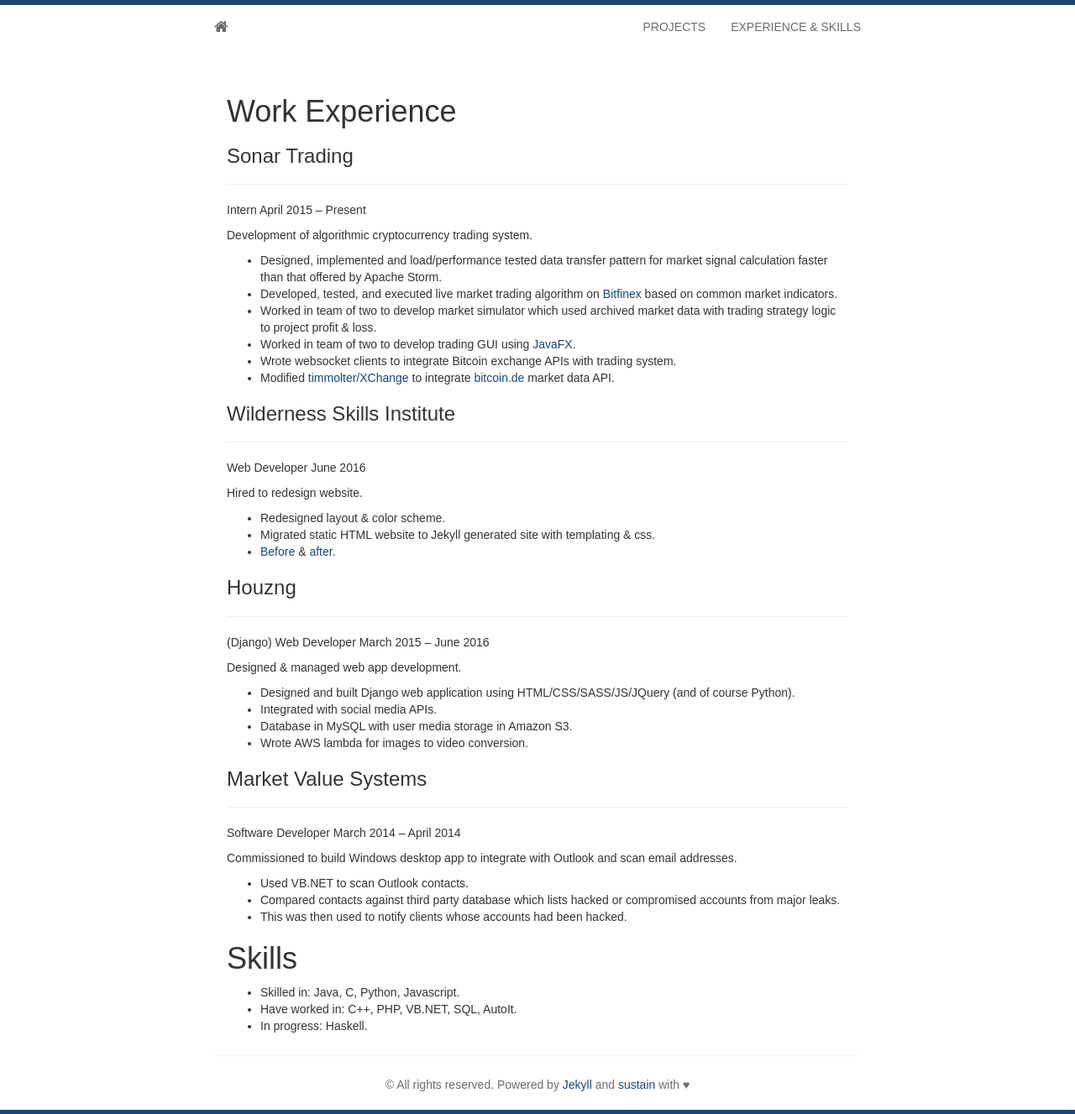
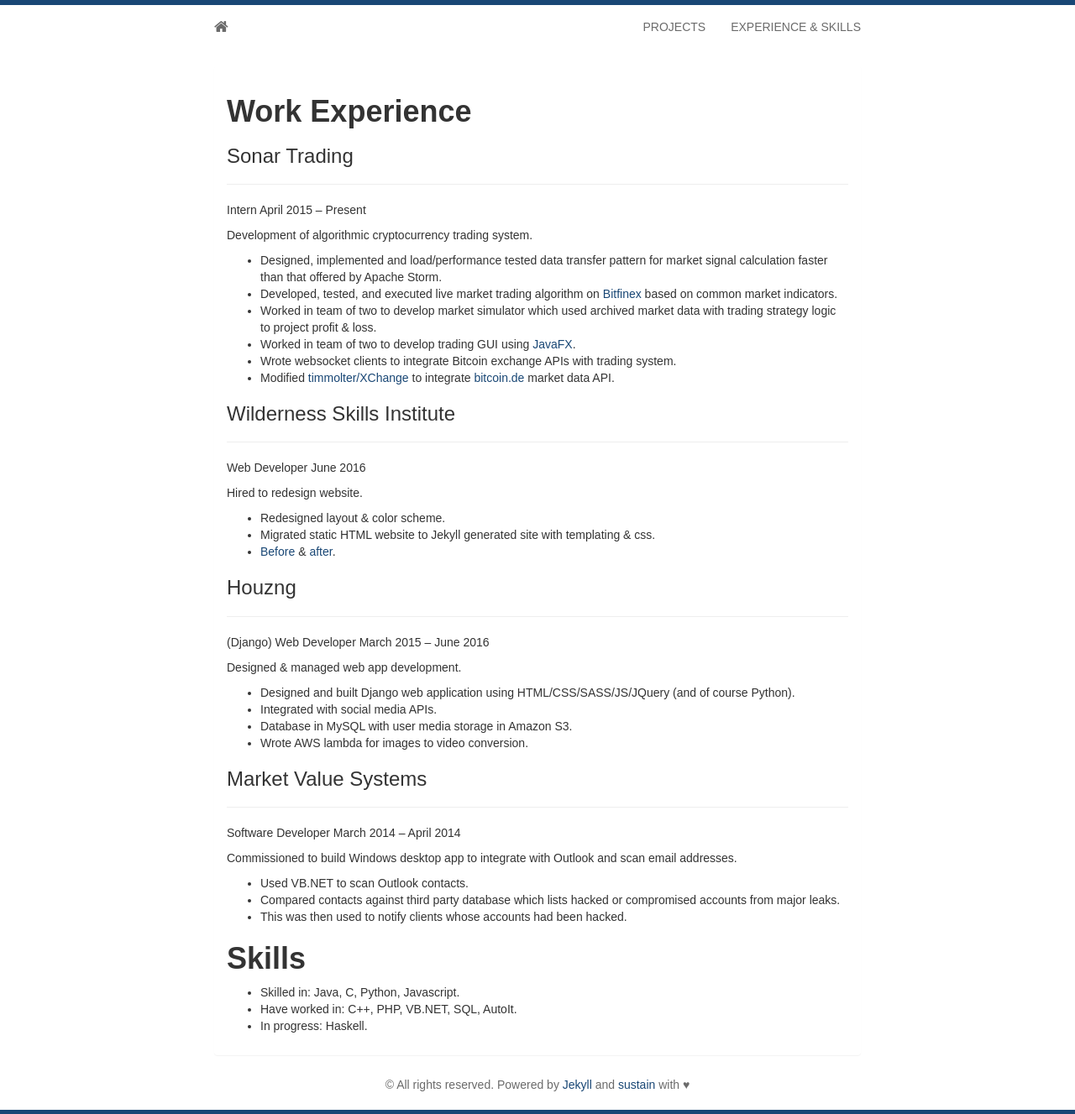
Before and after one commit to matthewdowney/matthewdowney.github.io, a Jekyll site: the page built from experience.md, in a window 1280 px wide. Shown: the whole page at 84% size. Built offline with Jekyll 4.4.1, drawn with Linux system fonts in a browser that asks for light colours; some web fonts are replaced; Markdown is read by kramdown in place of the engine named in the settings.

```diff
--- a/experience.md
+++ b/experience.md
@@ -3,7 +3,7 @@ layout: markdown
 title: Experience & Skills
 ---
 
-# Work Experience
+# **Work Experience**
 ### Sonar Trading
 ---
 Intern April 2015 – Present
@@ -48,7 +48,7 @@ Commissioned to build Windows desktop app to integrate with Outlook and scan ema
 - Compared contacts against third party database which lists hacked or compromised accounts from major leaks.
 - This was then used to notify clients whose accounts had been hacked.
 
-# Skills
+# **Skills**
 - Skilled in: Java, C, Python, Javascript.
 - Have worked in: C++, PHP, VB.NET, SQL, AutoIt.
 - In progress: Haskell.
```
